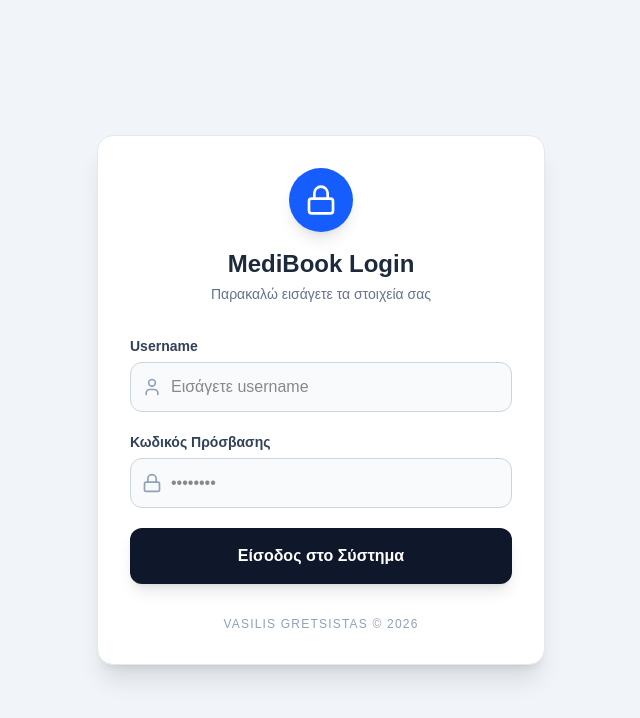
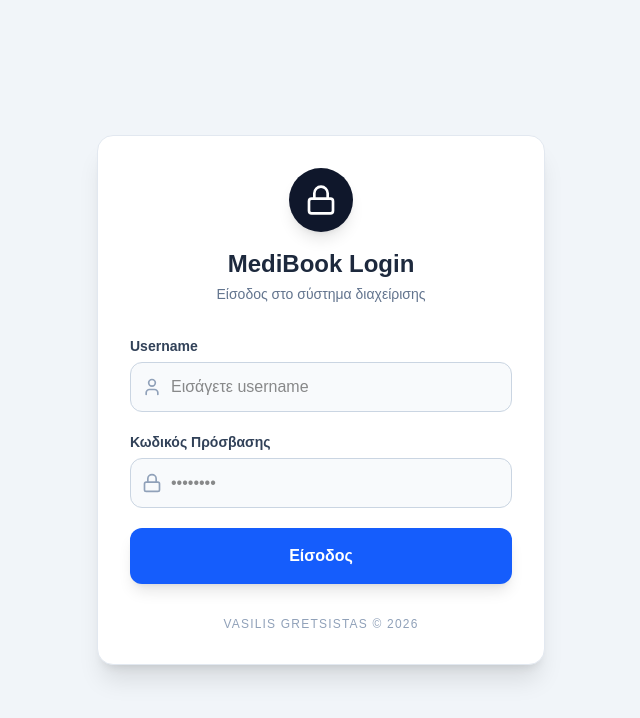
Before and after one commit to vagretsi/medi-book, a Next.js app: page /login in a window 1280 px wide. Shown: the top 718 px of the page, without its empty margins (319-959 px from the left). Built offline with nearby package versions, Linux system fonts and the light colour scheme.

Commit message:
read users

```diff
--- a/src/app/login/page.tsx
+++ b/src/app/login/page.tsx
@@ -7,14 +7,18 @@ export default function LoginPage() {
   async function login(formData: FormData) {
     'use server';
 
-    const username = formData.get('username');
-    const password = formData.get('password');
+    const usernameInput = formData.get('username') as string;
+    const passwordInput = formData.get('password') as string;
 
-    // Έλεγχος με τα στοιχεία από το .env
-    if (
-      username === process.env.ADMIN_USERNAME &&
-      password === process.env.ADMIN_PASSWORD
-    ) {
+    // Παίρνουμε τις λίστες από το .env (χωρισμένες με κόμμα)
+    const usernames = process.env.ALLOWED_USERNAMES?.split(',') || [];
+    const passwords = process.env.ALLOWED_PASSWORDS?.split(',') || [];
+
+    // Βρίσκουμε αν το username υπάρχει στη λίστα
+    const userIndex = usernames.indexOf(usernameInput);
+
+    // Έλεγχος: Το username πρέπει να υπάρχει ΚΑΙ το password στο ίδιο index να ταιριάζει
+    if (userIndex !== -1 && passwords[userIndex] === passwordInput) {
       // Δημιουργία του Cookie συνεδρίας
       (await cookies()).set('admin_auth', 'true', {
         httpOnly: true,
@@ -23,10 +27,9 @@ export default function LoginPage() {
         maxAge: 60 * 60 * 24 * 7, // 1 εβδομάδα διάρκεια
       });
 
-      // Ανακατεύθυνση στο Dashboard
       redirect('/');
     } else {
-      // Αν τα στοιχεία είναι λάθος (εδώ θα μπορούσαμε να προσθέσουμε error message)
+      // Αν τα στοιχεία είναι λάθος
       redirect('/login?error=1');
     }
   }
@@ -37,11 +40,11 @@ export default function LoginPage() {
 
         {/* Header */}
         <div className="text-center mb-8">
-          <div className="bg-blue-600 w-16 h-16 rounded-full flex items-center justify-center mx-auto mb-4 shadow-lg">
+          <div className="bg-slate-900 w-16 h-16 rounded-full flex items-center justify-center mx-auto mb-4 shadow-lg">
             <Lock className="text-white w-8 h-8" />
           </div>
           <h1 className="text-2xl font-bold text-slate-800">MediBook Login</h1>
-          <p className="text-slate-500 text-sm mt-1">Παρακαλώ εισάγετε τα στοιχεία σας</p>
+          <p className="text-slate-500 text-sm mt-1">Είσοδος στο σύστημα διαχείρισης</p>
         </div>
 
         {/* Form */}
@@ -80,9 +83,9 @@ export default function LoginPage() {
 
           <button
             type="submit"
-            className="w-full bg-slate-900 text-white font-bold py-4 rounded-xl hover:bg-blue-600 transition-all duration-300 shadow-lg transform hover:-translate-y-0.5"
+            className="w-full bg-blue-600 text-white font-bold py-4 rounded-xl hover:bg-blue-700 transition-all duration-300 shadow-lg transform hover:-translate-y-0.5"
           >
-            Είσοδος στο Σύστημα
+            Είσοδος
           </button>
         </form>
 
```
